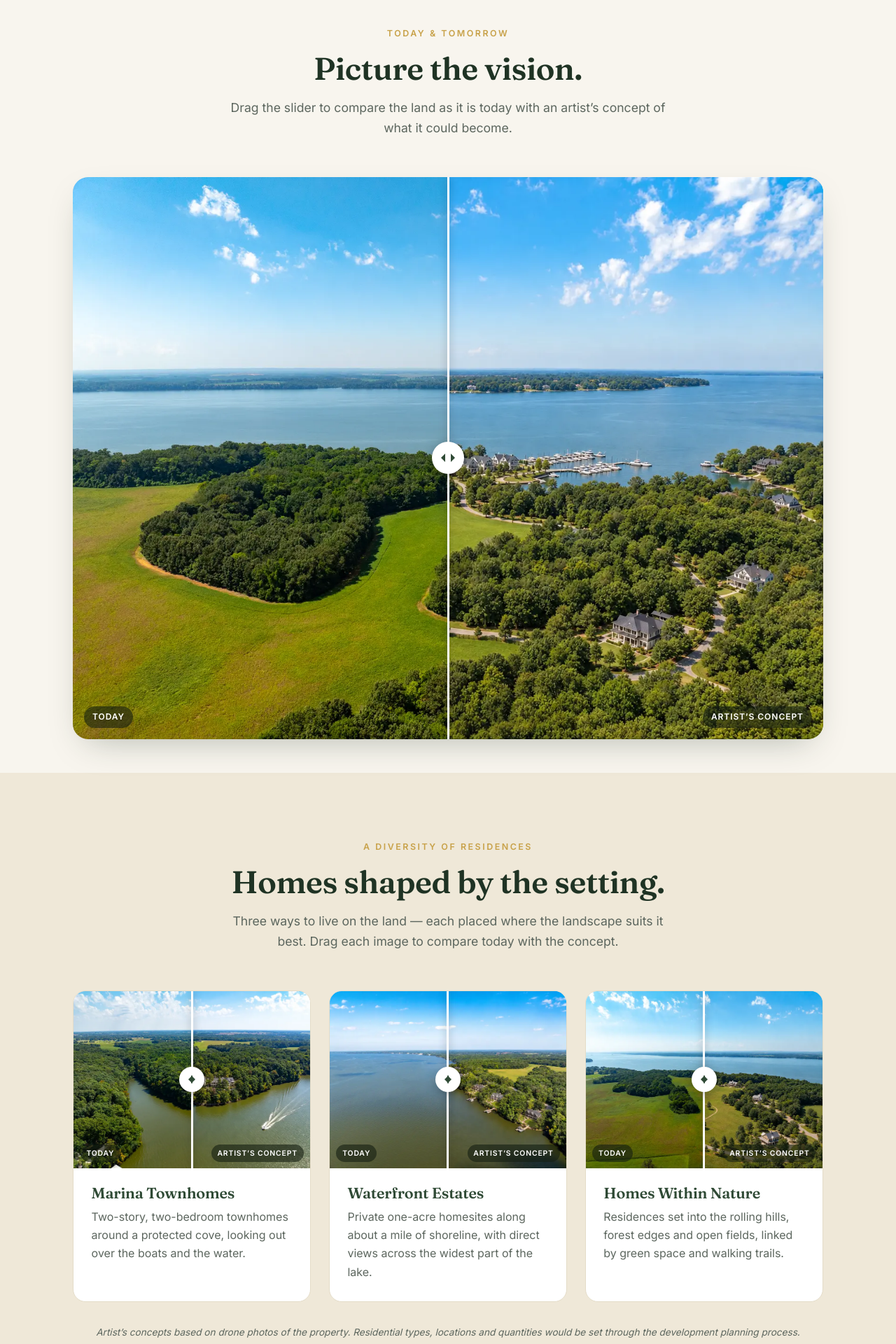
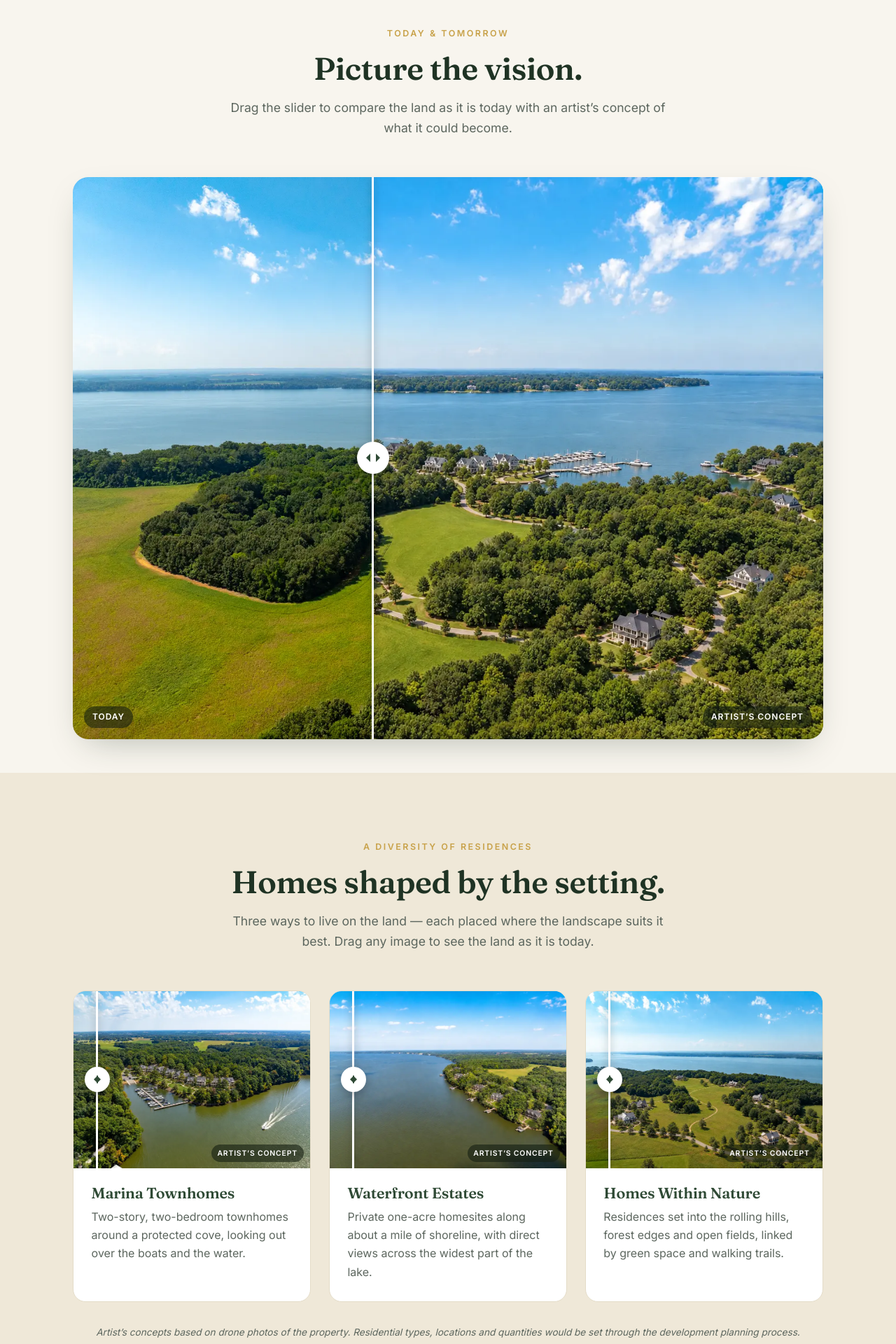
Before and after one commit to cawka/sadlerfarmsllc.com, a Jekyll site: the page built from index.html, in a window 1280 px wide. Shown: the part 1732-3652 px from the top of the page at 70% size. Built offline with Jekyll 4.4.1, drawn with Linux system fonts in a browser that asks for light colours; comment, search, counter and statistics services are not loaded.

Commit message:
Open concept sliders mostly on the rendering
The overview slider starts at 40/60 (today/concept) and the residence
cards at 10/90, so the cards read as finished renderings with the handle
as a hint that they can be dragged. The compare include takes a `start`
position, and a side's label hides while that side is under 20% wide so
it doesn't collide with the handle.

Co-Authored-By: Claude Opus 5.5 <noreply@anthropic.com>
Claude-Session: https://claude.ai/code/session_01FiGmMBAuR3rbnLVuuFUXma

```diff
--- a/_includes/compare.html
+++ b/_includes/compare.html
@@ -1,8 +1,10 @@
 {% comment %}
   Before/after slider (driven by assets/js/site.js).
-  Params: before, before_w, before_h, before_alt, after, after_w, after_h, after_alt, class (optional)
+  Params: before, before_w, before_h, before_alt, after, after_w, after_h, after_alt,
+          class (optional), start (optional: initial divider position in %, default 50)
 {% endcomment %}
-<div class="compare {{ include.class }}" style="--pos: 50%">
+{% assign start = include.start | default: 50 %}
+<div class="compare {{ include.class }}" style="--pos: {{ start }}%">
   <img class="compare__img" src="{{ include.before }}" width="{{ include.before_w }}" height="{{ include.before_h }}"
        alt="{{ include.before_alt }}" loading="lazy" draggable="false">
   <div class="compare__after">
@@ -12,5 +14,5 @@
   <div class="compare__handle" aria-hidden="true"><span></span></div>
   <span class="compare__tag compare__tag--before">Today</span>
   <span class="compare__tag compare__tag--after">Artist&rsquo;s concept</span>
-  <input class="compare__range" type="range" min="0" max="100" value="50" aria-label="Compare today with the artist's concept">
+  <input class="compare__range" type="range" min="0" max="100" value="{{ start }}" aria-label="Compare today with the artist's concept">
 </div>
--- a/assets/css/style.scss
+++ b/assets/css/style.scss
@@ -287,6 +287,9 @@ a { color: var(--green); }
   position: absolute; bottom: 1rem; font-size: .75rem; font-weight: 600; letter-spacing: .08em; text-transform: uppercase;
   color: #fff; background: rgba(20,30,18,.6); padding: .35rem .75rem; border-radius: 999px; pointer-events: none;
 }
+.compare__tag { transition: opacity .2s ease; }
+.compare.hide-before .compare__tag--before,
+.compare.hide-after .compare__tag--after { opacity: 0; }
 .compare__tag--before { left: 1rem; }
 .compare__tag--after { right: 1rem; }
 .compare { cursor: ew-resize; touch-action: pan-y; }  /* horizontal drags compare, vertical ones scroll */
--- a/assets/js/site.js
+++ b/assets/js/site.js
@@ -167,6 +167,9 @@
       pct = Math.max(0, Math.min(100, pct));
       r.value = pct;
       c.style.setProperty('--pos', pct + '%');
+      // Hide a side's label when that side is too narrow to hold it.
+      c.classList.toggle('hide-before', pct < 20);
+      c.classList.toggle('hide-after', pct > 80);
     };
     var fromEvent = function (e) {
       var box = c.getBoundingClientRect();
--- a/index.html
+++ b/index.html
@@ -130,12 +130,12 @@ video:
       <div class="section__head reveal">
         <p class="eyebrow">A diversity of residences</p>
         <h2 class="section__title">Homes shaped by the setting.</h2>
-        <p class="section__intro">Three ways to live on the land — each placed where the landscape suits it best. Drag each image to compare today with the concept.</p>
+        <p class="section__intro">Three ways to live on the land — each placed where the landscape suits it best. Drag any image to see the land as it is today.</p>
       </div>
       <div class="grid grid--3">
         <article class="tile reveal">
           {% capture before %}{{ ph }}22-800.webp{% endcapture %}{% capture after %}{{ cx }}marina-800.webp{% endcapture %}
-          {% include compare.html class="compare--card" before=before before_w="800" before_h="599" before_alt="A sheltered cove on Lake Wheeler today"
+          {% include compare.html class="compare--card" start="10" before=before before_w="800" before_h="599" before_alt="A sheltered cove on Lake Wheeler today"
              after=after after_w="800" after_h="599" after_alt="Artist's concept: townhomes and a small marina in the cove" %}
           <div class="tile__body">
             <h3>Marina Townhomes</h3>
@@ -144,7 +144,7 @@ video:
         </article>
         <article class="tile reveal">
           {% capture before %}{{ ph }}62-800.webp{% endcapture %}{% capture after %}{{ cx }}estates-800.webp{% endcapture %}
-          {% include compare.html class="compare--card" before=before before_w="800" before_h="599" before_alt="Wooded shoreline along the wide lake today"
+          {% include compare.html class="compare--card" start="10" before=before before_w="800" before_h="599" before_alt="Wooded shoreline along the wide lake today"
              after=after after_w="800" after_h="599" after_alt="Artist's concept: estate homes with private docks along the shoreline" %}
           <div class="tile__body">
             <h3>Waterfront Estates</h3>
@@ -153,7 +153,7 @@ video:
         </article>
         <article class="tile reveal">
           {% capture before %}{{ ph }}42-800.webp{% endcapture %}{% capture after %}{{ cx }}nature-800.webp{% endcapture %}
-          {% include compare.html class="compare--card" before=before before_w="800" before_h="599" before_alt="Rolling pasture framed by mature trees today"
+          {% include compare.html class="compare--card" start="10" before=before before_w="800" before_h="599" before_alt="Rolling pasture framed by mature trees today"
              after=after after_w="800" after_h="599" after_alt="Artist's concept: farmhouse-style homes around an open meadow" %}
           <div class="tile__body">
             <h3>Homes Within Nature</h3>
```
Also changed, not shown: other parts of index.html (+1 -1 lines).
